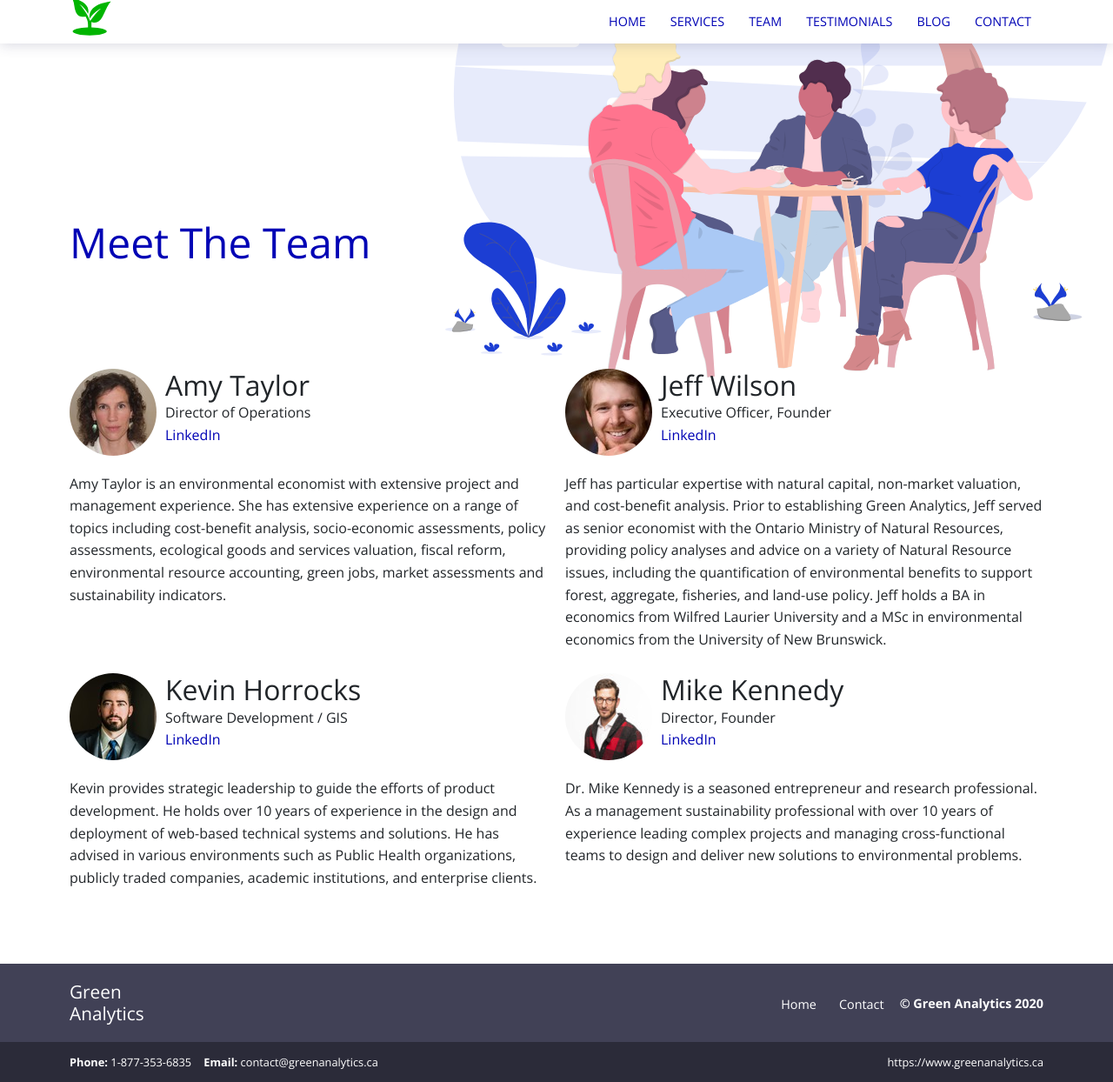
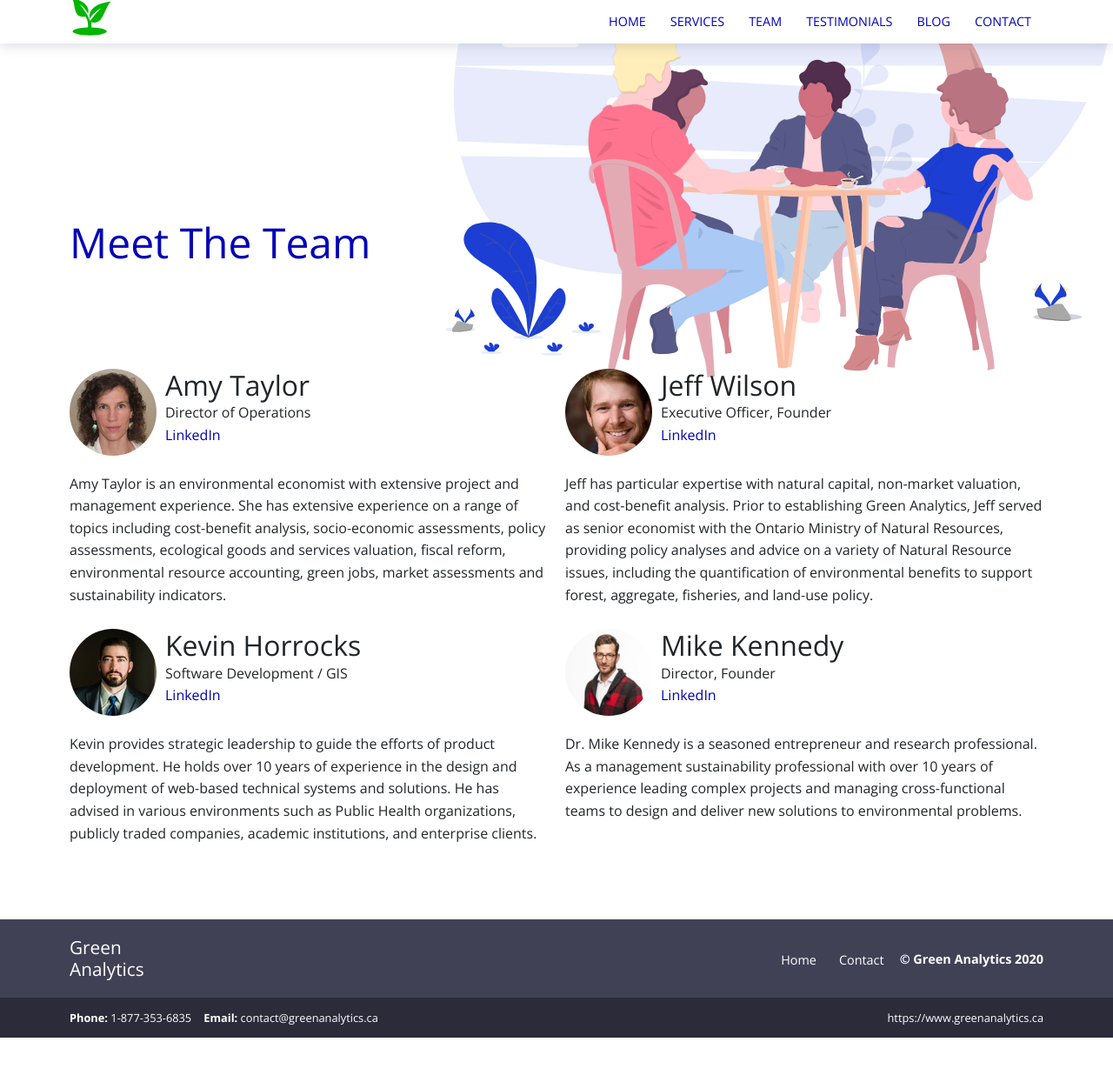
Before and after one commit to greenLauren/ga_website, a Jekyll site: the page built from team.html, in a window 1280 px wide. Shown: the whole page at 87% size. Built offline with Jekyll 4.4.1, drawn with Linux system fonts in a browser that asks for light colours; after the commit the page ends 1193 px from its top, so only the background shows below that.

Commit message:
Update jeff-wilson.md

```diff
--- a/_team/jeff-wilson.md
+++ b/_team/jeff-wilson.md
@@ -6,4 +6,4 @@ email: jeff.wilson@greenanalytics.ca
 linkedinurl: 'https://www.linkedin.com/in/jeff-wilson-61b22131/'
 
 ---
-Jeff has particular expertise with natural capital, non-market valuation, and cost-benefit analysis. Prior to establishing Green Analytics, Jeff served as senior economist with the Ontario Ministry of Natural Resources, providing policy analyses and advice on a variety of Natural Resource issues, including the quantification of environmental benefits to support forest, aggregate, fisheries, and land-use policy. Jeff holds a BA in economics from Wilfred Laurier University and a MSc in environmental economics from the University of New Brunswick.
+Jeff has particular expertise with natural capital, non-market valuation, and cost-benefit analysis. Prior to establishing Green Analytics, Jeff served as senior economist with the Ontario Ministry of Natural Resources, providing policy analyses and advice on a variety of Natural Resource issues, including the quantification of environmental benefits to support forest, aggregate, fisheries, and land-use policy.
```
